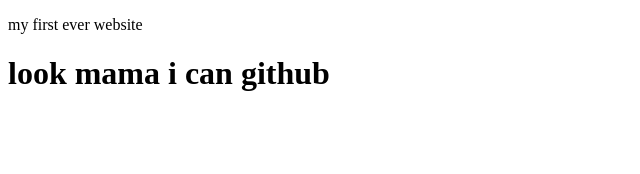
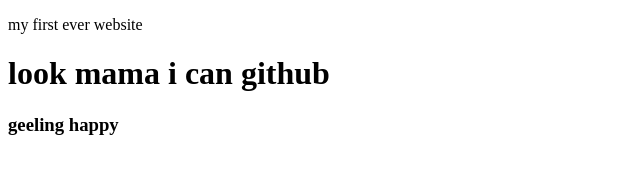
Before and after one commit to mdashikkhan686/my-first-website, a plain HTML site: page index.html in a window 1280 px wide. Shown: the whole page, without its empty margins (0-640 px from the left). Drawn offline with Linux system fonts and the light colour scheme.

Commit message:
gelling added

```diff
--- a/index.html
+++ b/index.html
@@ -9,5 +9,6 @@
 <body>
     <p>my first ever website</p>
     <h1>look mama i can github</h1>
+    <h3>geeling happy </h3>
 </body>
 </html>
```
